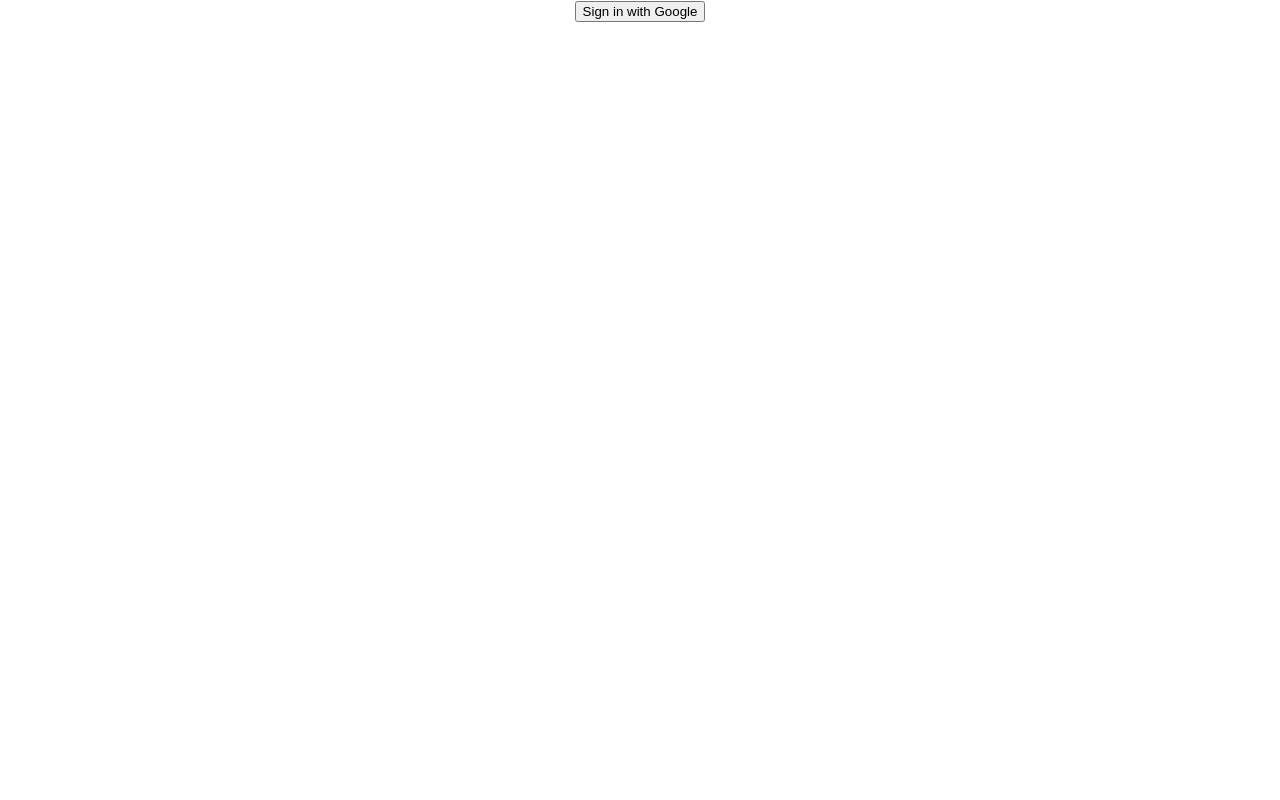
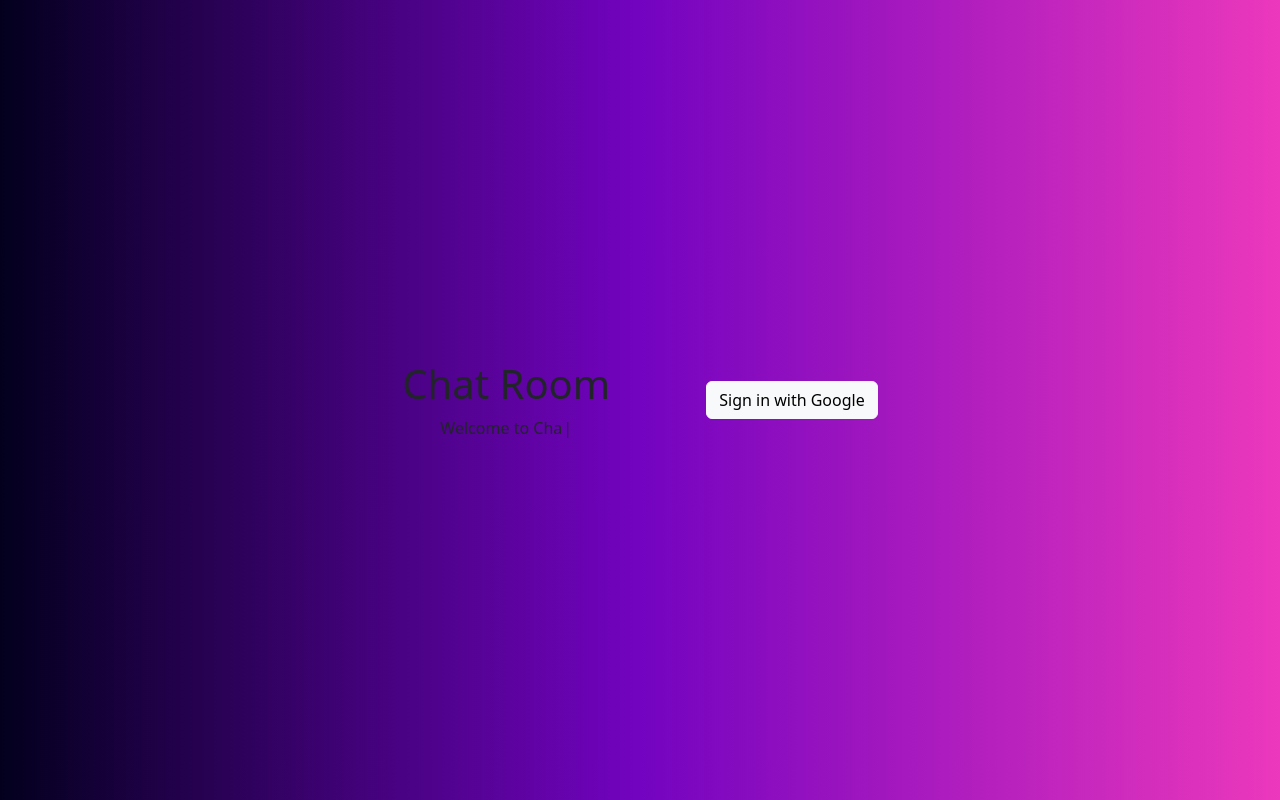
Before and after one commit to Milanka00/Chat-Application, a React (Create React App) app in the folder superchat/: page / in a window 1280 px wide. Built offline with nearby package versions, Linux system fonts and the light colour scheme; no server answers.

Commit message:
landing page

```diff
--- a/superchat/package.json
+++ b/superchat/package.json
@@ -3,14 +3,17 @@
   "version": "0.1.0",
   "private": true,
   "dependencies": {
+    "@popperjs/core": "^2.11.8",
     "@testing-library/jest-dom": "^5.16.5",
     "@testing-library/react": "^13.4.0",
     "@testing-library/user-event": "^13.5.0",
+    "bootstrap": "^5.3.0",
     "firebase": "^9.23.0",
     "react": "^18.2.0",
     "react-dom": "^18.2.0",
     "react-firebase-hooks": "^5.1.1",
     "react-scripts": "5.0.1",
+    "typewriter-effect": "^2.20.1",
     "web-vitals": "^2.1.4"
   },
   "scripts": {
--- a/superchat/src/App.js
+++ b/superchat/src/App.js
@@ -28,13 +28,9 @@
 
   return (
     <div className="App">
-      {/* <header className="App-header">
 
-      </header> */}
+        {user? <ChatRoom/> : <SignIn/>}
 
-      <section>
-        {user? <ChatRoom/> : <SignIn/>}
-      </section>
     </div>
   );
 }
--- a/superchat/src/Components/chat.js
+++ b/superchat/src/Components/chat.js
@@ -2,6 +2,8 @@
 import { useCollectionData } from 'react-firebase-hooks/firestore';
 import firebase from 'firebase/compat/app';
 import 'firebase/compat/firestore';
+
+
 
 firebase.initializeApp({
   // Add your Firebase configuration here
@@ -24,7 +26,9 @@
 
   return (
   <React.Fragment>
-     <button onClick={()=> auth.signOut()}>Sign out</button>
+
+    <button onClick={()=> auth.signOut()}>Sign out</button>
+
 
   </React.Fragment>);
 };
--- /dev/null
+++ b/superchat/src/Components/components.css
@@ -0,0 +1,9 @@
+.cover{
+    height: 100vh;
+    /* background: linear-gradient(to right, #ff0000, #00ff00);  */
+    background: #03001e;  /* fallback for old browsers */
+background: -webkit-linear-gradient(to left,  #ec38bc, #7303c0, #03001e);  /* Chrome 10-25, Safari 5.1-6 */
+background: linear-gradient(to left, #ec38bc, #7303c0, #03001e); /* W3C, IE 10+/ Edge, Firefox 16+, Chrome 26+, Opera 12+, Safari 7+ */
+
+
+}
--- a/superchat/src/Components/signIn.js
+++ b/superchat/src/Components/signIn.js
@@ -3,6 +3,9 @@
 import 'firebase/compat/firestore';
 import 'firebase/compat/auth';
 import {useAuthState} from 'react-firebase-hooks/auth';
+
+import './components.css'
+import Type from './type';
 
 firebase.initializeApp({
   // Add your Firebase configuration here
@@ -27,8 +30,23 @@
     }
     return (
         <React.Fragment>
+              <div className='cover d-flex w-100 justify-content-center align-items-center'>
 
-            <button onClick={signInWithGoogle}>Sign in with Google</button>
+                <div className='leftsection w-70 me-5'>
+                <h1>Chat Room</h1>
+                <Type/>
+                </div>
+
+                <div className='rightsection d-flex w-30 ms-5'>
+                <button class="btn btn-light" onClick={signInWithGoogle}>Sign in with Google</button>
+
+                </div>
+
+
+
+              </div>
+
+
 
         </React.Fragment>
      );
--- /dev/null
+++ b/superchat/src/Components/type.js
@@ -0,0 +1,21 @@
+import React from "react";
+import Typewriter from "typewriter-effect";
+
+function Type() {
+  return (
+    <Typewriter
+      options={{
+        strings: [
+          "Welcome to Chat Room",
+          "Sign In to chat with your fiends",
+
+        ],
+        autoStart: true,
+        loop: true,
+        deleteSpeed: 50,
+      }}
+    />
+  );
+}
+
+export default Type;
--- a/superchat/src/index.js
+++ b/superchat/src/index.js
@@ -3,6 +3,10 @@
 import './index.css';
 import App from './App';
 import reportWebVitals from './reportWebVitals';
+
+import 'bootstrap/dist/css/bootstrap.min.css';
+import 'bootstrap/dist/js/bootstrap.min.js';
+
 
 const root = ReactDOM.createRoot(document.getElementById('root'));
 root.render(
```
Also changed, not shown: 1 other file (tests, documents, lock files or other folders).
